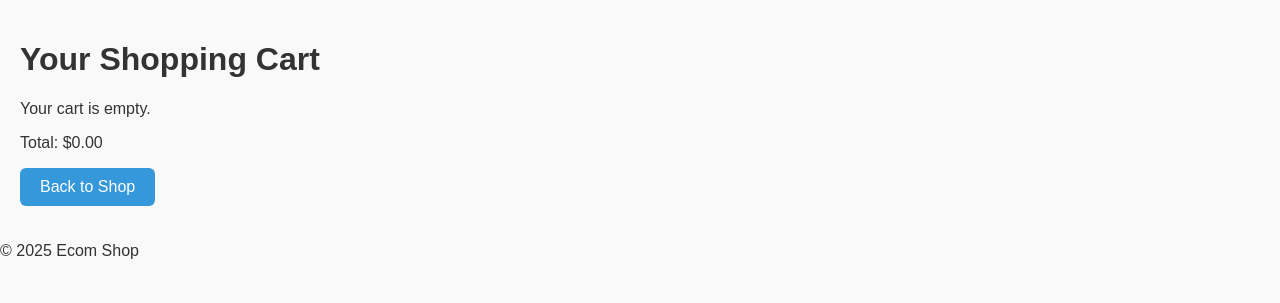
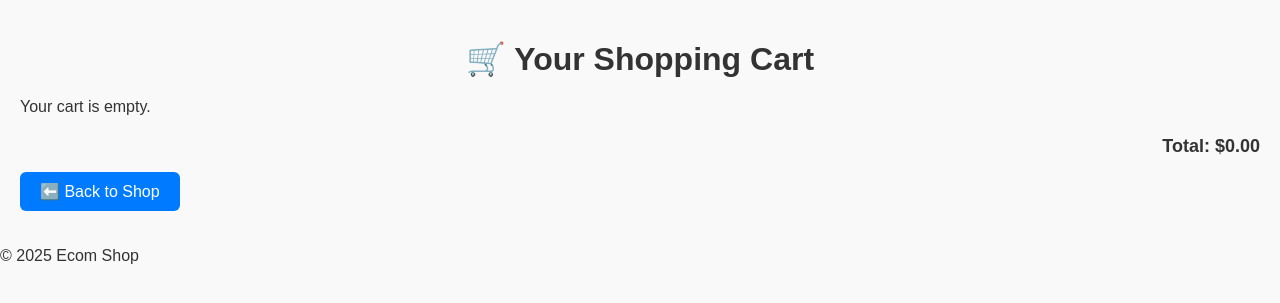
Before and after one commit to Soroush-Eghdami/Online-Shop, a Django app: page /cart/ in a window 1280 px wide. Shown: the part 38-341 px from the top of the page. Run offline with Django 5.2, Linux system fonts and the light colour scheme.

Commit message:
fixing the cart/detail.html

```diff
--- a/cart/views.py
+++ b/cart/views.py
@@ -23,10 +23,13 @@ def cart_update(request, product_id):
     form = CartAddProductForm(request.POST)
     if form.is_valid():
         cd = form.cleaned_data
-        cart.add(product=product,
-                 quantity=cd['quantity'],
-                 update_quantity=cd['update'])
+        cart.add(
+            product=product,
+            quantity=cd['quantity'],
+            override_quantity=True   # 🔥 always replace, not add
+        )
     return redirect('cart:cart_detail')
+
 
 def cart_remove(request, product_id):
     cart = Cart(request)
--- a/templates/base.html
+++ b/templates/base.html
@@ -32,7 +32,7 @@ document.addEventListener("DOMContentLoaded", function () {
       const input = form.querySelector("input[type='number']");
       if (input) {
         input.addEventListener("change", function () {
-        form.submit();  // auto-submit when quantity changes
+          form.submit();  // auto-submit on change
         });
       }
     });
--- a/templates/cart/detail.html
+++ b/templates/cart/detail.html
@@ -1,56 +1,59 @@
-{% extends 'base.html' %}
+{% extends "base.html" %}
 
-{% block title %}Your Shopping Cart{% endblock %}
+{% block title %}Your Cart{% endblock %}
 
 {% block content %}
-<div class="cart-container">
-    <h1>Your Shopping Cart</h1>
+  <h1 class="page-title">🛒 Your Shopping Cart</h1>
+
   {% if cart %}
-        <table>
+    <table class="cart-table">
       <thead>
-                <tr style="background-color: blue; color: white;">
-                    <th>IMAGE</th>
-                    <th>PRODUCT</th>
-                    <th>PRICE</th>
-                    <th>QUANTITY</th>
-                    <th>TOTAL</th>
+        <tr>
+          <th>Image</th>
+          <th>Product</th>
+          <th>Price</th>
+          <th>Quantity</th>
+          <th>Total</th>
           <th></th>
         </tr>
       </thead>
       <tbody>
         {% for item in cart %}
           <tr>
-                    <td>
+            <td class="cart-image-cell">
               {% if item.product.image %}
-                            <img src="{{ item.product.image.url }}" alt="{{ item.product.name }}" style="width: 50px; height: 50px;">
+                <img src="{{ item.product.image.url }}" alt="{{ item.product.name }}">
               {% else %}
-                            No image
+                <img src="https://via.placeholder.com/70x70?text=No+Image" alt="No image">
               {% endif %}
             </td>
-                    <td>{{ item.product.name }}</td>
+            <td class="cart-name-cell">{{ item.product.name }}</td>
             <td>${{ item.product.price|floatformat:2 }}</td>
             <td>
-                        <form method="post" action="{% url 'cart:cart_update' item.product.id %}">
+              <form action="{% url 'cart:cart_update' item.product.id %}" method="post" class="cart-form auto-update-form">
                 {% csrf_token %}
                 {{ item.update_quantity_form.quantity }}
-                            {{ item.update_quantity_form.update }}
-                            <button type="submit" style="margin-left: 5px;">Update</button>
+                {{ item.update_quantity_form.override }}
               </form>
             </td>
             <td>${{ item.total_price|floatformat:2 }}</td>
             <td>
-                        <a href="{% url 'cart:cart_remove' item.product.id %}" style="color: red;">❌</a>
+              <a href="{% url 'cart:cart_remove' item.product.id %}" class="btn remove-btn">❌</a>
             </td>
           </tr>
         {% endfor %}
       </tbody>
     </table>
+
+    <div class="cart-summary">
       <p><strong>Total: ${{ cart.get_total_price|floatformat:2 }}</strong></p>
-        <a href="{% url 'shop:product_list' %}" class="btn btn-primary">Continue Shopping</a>
+      <a href="{% url 'shop:product_list' %}" class="btn continue-btn">⬅️ Continue Shopping</a>
+    </div>
   {% else %}
     <p>Your cart is empty.</p>
-        <p>Total: $0.00</p>
-        <a href="{% url 'shop:product_list' %}" class="btn btn-primary">Back to Shop</a>
+    <div class="cart-summary">
+      <p><strong>Total: $0.00</strong></p>
+    </div>
+    <a href="{% url 'shop:product_list' %}" class="btn continue-btn">⬅️ Back to Shop</a>
   {% endif %}
-</div>
 {% endblock %}
```
Also changed, not shown: db.sqlite3. Lines whose indentation alone changed are shown as unchanged.
